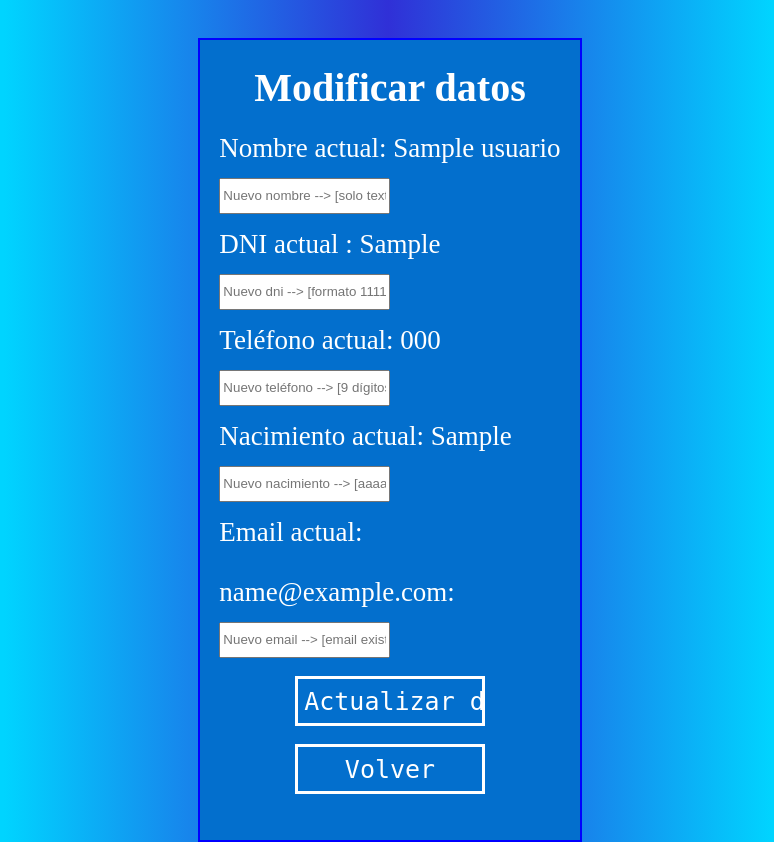
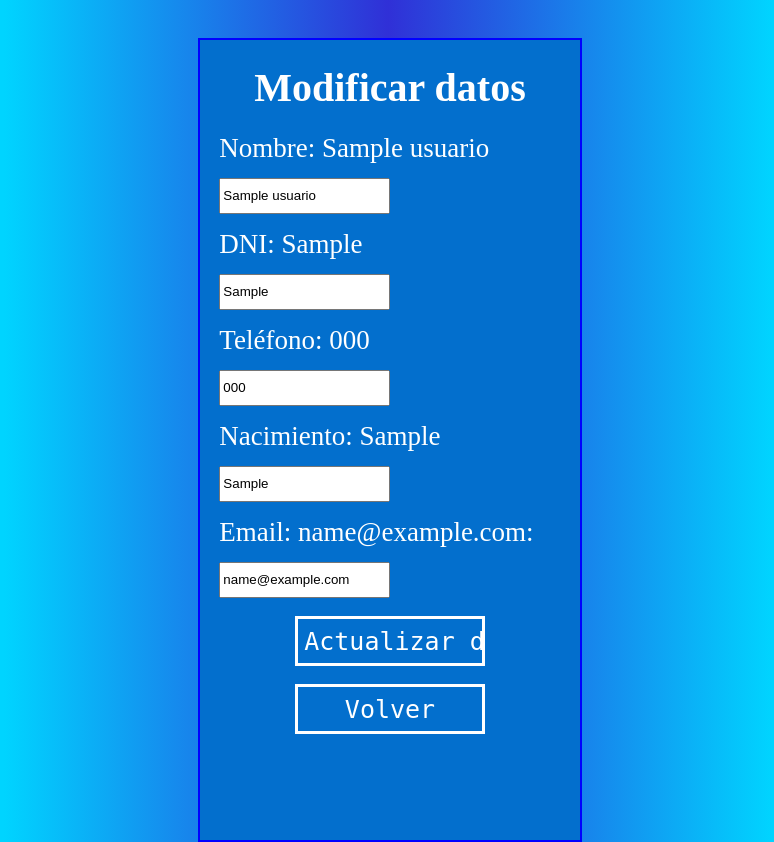
Before and after one commit to IvanMataFernandez/Proyecto-SGSSI, a PHP site: page /editarDatosPersonales.php in a window 1280 px wide. Shown: the whole page, without its empty margins (252-1026 px from the left). Run offline with PHP 8.4, Linux system fonts and the light colour scheme; the visitor is signed in with stand-in values (Sample User, id 1); tables that the repository leaves empty hold one stand-in row (values such as "Sample post"); data that the repository does not hold is empty.

Commit message:
Add files via upload

```diff
--- a/app/comprobarEdicionEnRegistro.js
+++ b/app/comprobarEdicionEnRegistro.js
@@ -193,7 +193,7 @@ function comprobar(nombre, dni, telef, nac, email) {
 	while (i != email.length && val) {
 
 		c = email.charAt(i);
-		val = (c >= 'A' && c <= 'Z') || (c >= 'a' && c <= 'z') || (c >= '0' && c <= '9') ||c == 'ñ' || c == 'Ñ' || c == 'á' || c == 'é' || c == 'í' || c == 'ó' || c == 'ú'|| c == 'Á' || c == 'É' || c == 'Í' || c == 'Ó' || c == 'Ú';
+		val = (c >= 'A' && c <= 'Z') || (c >= 'a' && c <= 'z') || (c >= '0' && c <= '9') ||c == 'ñ' || c == 'Ñ' || c == 'á' || c == 'é' || c == 'í' || c == 'ó' || c == 'ú'|| c == 'Á' || c == 'É' || c == 'Í' || c == 'Ó' || c == 'Ú' || (arroba == -1 && c == '.');
 
 		if (!val) {
 			if (c == '@' && arroba == -1 && punto == -1 && i != 0) {arroba = i; val = true;}
--- a/app/comprobarRegistroInicial.js
+++ b/app/comprobarRegistroInicial.js
@@ -194,7 +194,7 @@ function comprobar(nombre, dni, telef, nac, email, usuario, contraseina) {
 	while (i != email.length && val) {
 
 		c = email.charAt(i);
-		val = (c >= 'A' && c <= 'Z') || (c >= 'a' && c <= 'z') || (c >= '0' && c <= '9') || c == 'ñ' || c == 'Ñ' || c == 'á' || c == 'é' || c == 'í' || c == 'ó' || c == 'ú'|| c == 'Á' || c == 'É' || c == 'Í' || c == 'Ó' || c == 'Ú';
+		val = (c >= 'A' && c <= 'Z') || (c >= 'a' && c <= 'z') || (c >= '0' && c <= '9') || c == 'ñ' || c == 'Ñ' || c == 'á' || c == 'é' || c == 'í' || c == 'ó' || c == 'ú'|| c == 'Á' || c == 'É' || c == 'Í' || c == 'Ó' || c == 'Ú' || (arroba == -1 && c == '.');
 
 
 
--- a/app/confirmarBorradoDato.php
+++ b/app/confirmarBorradoDato.php
@@ -13,19 +13,19 @@
   	}
 
   	$a = $_POST['id']; // nombre del cuadro
-  	$b = $_SESSION['usuario'];
+
 
 	if ($a == "") {$_SESSION['falloNoHayCuadro'] = true; echo "<script> window.location.replace('http://localhost:81/cuadrosDeUsuario.php'); </script> ";} // si no hay nada introducido, volver
 
  	// buscar dato
 
-  	$rdo = $conn->query("SELECT * FROM DATOS WHERE dato1 = '$a' && usuario = '$b';");
+  	$rdo = $conn->query("SELECT * FROM DATOS WHERE dato1 = '$a';");
 
 
 
   	if (mysqli_fetch_array($rdo)['dato1'] == $a) { // si hay dato, mostrarlo
 
-	 	$rdo = $conn->query("SELECT * FROM DATOS WHERE dato1 = '$a' && usuario = '$b';");
+	 	$rdo = $conn->query("SELECT * FROM DATOS WHERE dato1 = '$a';");
 		$rdo = mysqli_fetch_array($rdo);
 
 
--- a/app/cuadrosDeUsuario.php
+++ b/app/cuadrosDeUsuario.php
@@ -84,9 +84,9 @@
    					 die("Database connection failed: " . $conn->connect_error);
   					}
 
-  					$a = $_SESSION['usuario'];
 
-  					$query = mysqli_query($conn, "SELECT dato1, dato2 FROM DATOS WHERE usuario = '$a' ORDER BY dato1;");
+
+  					$query = mysqli_query($conn, "SELECT dato1, dato2 FROM DATOS ORDER BY dato1;");
 
 
 
--- a/app/editarDato.php
+++ b/app/editarDato.php
@@ -18,7 +18,7 @@
 
  	// buscar dato
 
-  	$rdo = $conn->query("SELECT * FROM DATOS WHERE dato1 = '$a' && usuario = '$b';");
+  	$rdo = $conn->query("SELECT * FROM DATOS WHERE dato1 = '$a';");
 
 
 
@@ -26,7 +26,7 @@
 
 
 
-	 	$rdo = $conn->query("SELECT * FROM DATOS WHERE dato1 = '$a' && usuario = '$b';");
+	 	$rdo = $conn->query("SELECT * FROM DATOS WHERE dato1 = '$a';");
 		$rdo = mysqli_fetch_array($rdo);
 
 
@@ -71,7 +71,7 @@
 
 <html>
 	<link rel="stylesheet" href="estilo7.css">
-	<script type = "text/javascript" src="javascript4.js"></script>
+	<script type = "text/javascript" src="comprobarCreacionCuadro.js"></script>
 	<head>
 
 
--- a/app/editarDatoABD.php
+++ b/app/editarDatoABD.php
@@ -17,9 +17,9 @@
   	$d = $_POST['dato4'];
   	$e = $_POST['dato5'];
   	$f = $_SESSION['a']; // Nombre previo del cuadro que se quiere cambiar
-  	$g = $_SESSION['usuario'];
 
- 	$query = mysqli_query($conn, "UPDATE DATOS SET dato1='$a', dato2='$b', dato3='$c', dato4='$d', dato5='$e' WHERE dato1 = '$f' && usuario= '$g'  ");
+
+ 	$query = mysqli_query($conn, "UPDATE DATOS SET dato1='$a', dato2='$b', dato3='$c', dato4='$d', dato5='$e' WHERE dato1 = '$f';");
 
 
  if (!$query) {
--- a/app/editarDatosPersonales.php
+++ b/app/editarDatosPersonales.php
@@ -62,16 +62,16 @@
 
 			<form name = "formulario" action = "modificarUsuarioEnBD.php" method = "POST">
 
-				<div class="textoLogIn"> Nombre actual: <?php print_r($_SESSION['a']); ?> </div>
-				<input class="campoLogIn" type="text" name="nombre"  placeholder="Nuevo nombre --> [solo texto]"> <br>
-				<div class="textoLogIn"> DNI actual :  <?php print_r($_SESSION['b']); ?> </div>
-				<input class="campoLogIn" type="text" name="dni"  placeholder="Nuevo dni --> [formato 11111111-Z]"> <br>
-				<div class="textoLogIn"> Teléfono actual:  <?php print_r($_SESSION['c']); ?> </div>
-				<input class="campoLogIn" type="text" name="telefo"  placeholder="Nuevo teléfono --> [9 dígitos]"> <br>
-				<div class="textoLogIn"> Nacimiento actual: <?php print_r($_SESSION['d']); ?> </div>
-				<input class="campoLogIn" type="text" name="naci" placeholder="Nuevo nacimiento --> [aaaa-mm-dd]"> <br>
-				<div class="textoLogIn"> Email actual: <?php print_r($_SESSION['e']); ?>: </div>
-				<input class="campoLogIn" type="text" name="mail" placeholder="Nuevo email --> [email existente]"> <br> <br>
+				<div class="textoLogIn"> Nombre: <?php print_r($_SESSION['a']); ?> </div>
+				<input class="campoLogIn" type="text" name="nombre"  value="<?php print_r($_SESSION['a']); ?>"> <br>
+				<div class="textoLogIn"> DNI:  <?php print_r($_SESSION['b']); ?> </div>
+				<input class="campoLogIn" type="text" name="dni"  value="<?php print_r($_SESSION['b']); ?>"> <br>
+				<div class="textoLogIn"> Teléfono:  <?php print_r($_SESSION['c']); ?> </div>
+				<input class="campoLogIn" type="text" name="telefo"  value="<?php print_r($_SESSION['c']); ?>"> <br>
+				<div class="textoLogIn"> Nacimiento: <?php print_r($_SESSION['d']); ?> </div>
+				<input class="campoLogIn" type="text" name="naci" value="<?php print_r($_SESSION['d']); ?>"> <br>
+				<div class="textoLogIn"> Email: <?php print_r($_SESSION['e']); ?>: </div>
+				<input class="campoLogIn" type="text" name="mail" value="<?php print_r($_SESSION['e']); ?>"> <br> <br>
 				<input class ="botonOpcion" type="button" value = "Actualizar datos" onclick="comprobarDatos()">  <br> <br>
 				<a href="paginaDeUsuario.php"><input class="botonOpcion" type="button" value="Volver"> </a>
 
```
Also changed, not shown: app/añadirDatoABD.php (+8 -5 lines), app/borrarDatoABD.php (+6 -2 lines), app/index.php (+8 -2 lines).
